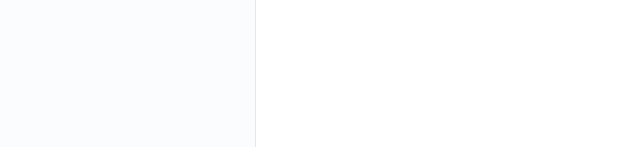
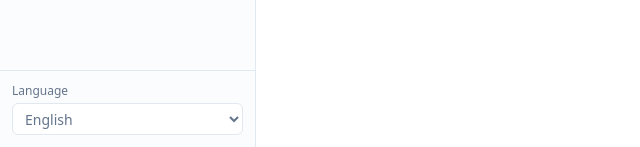
Before and after one commit to guslwl/fini, a React (Vite) app: page /#/ in a window 1280 px wide. Shown: the part 653-800 px from the top of the page, without its empty margins (0-640 px from the left). Built offline with nearby package versions, Linux system fonts and the light colour scheme.

Commit message:
feat: add language switcher with confirmation modal and auto-relaunch

```diff
--- a/src/renderer/src/components/layout/AppShell.jsx
+++ b/src/renderer/src/components/layout/AppShell.jsx
@@ -1,15 +1,18 @@
 import { useState } from 'react'
 import { Outlet } from 'react-router-dom'
+import { useTranslation } from 'react-i18next'
 import { Toaster } from 'sonner'
+import LanguageSwitcher from '@/components/layout/LanguageSwitcher'
 import SidebarNav from '@/components/navigation/SidebarNav'
 
 function AppShell() {
   const [isSidebarCollapsed, setIsSidebarCollapsed] = useState(false)
+  const { t } = useTranslation()
 
   return (
     <div className="flex min-h-screen bg-background text-foreground">
       <aside
-        className={`border-r border-border bg-muted/30 transition-[width] duration-200 ${
+        className={`flex flex-col border-r border-border bg-muted/30 transition-[width] duration-200 ${
           isSidebarCollapsed ? 'w-16' : 'w-64'
         }`}
       >
@@ -22,14 +25,17 @@ function AppShell() {
               type="button"
               onClick={() => setIsSidebarCollapsed((prev) => !prev)}
               className="h-8 w-8 rounded-md border border-border text-sm font-medium text-muted-foreground transition-colors hover:bg-muted hover:text-foreground"
-              aria-label={isSidebarCollapsed ? 'Expand sidebar' : 'Collapse sidebar'}
-              title={isSidebarCollapsed ? 'Expand sidebar' : 'Collapse sidebar'}
+              aria-label={isSidebarCollapsed ? t('sidebar.expand') : t('sidebar.collapse')}
+              title={isSidebarCollapsed ? t('sidebar.expand') : t('sidebar.collapse')}
             >
               {isSidebarCollapsed ? '>' : '<'}
             </button>
           </div>
         </div>
         <SidebarNav collapsed={isSidebarCollapsed} />
+        <div className="mt-auto">
+          <LanguageSwitcher collapsed={isSidebarCollapsed} />
+        </div>
       </aside>
 
       <main className="flex-1 p-6">
--- /dev/null
+++ b/src/renderer/src/components/layout/LanguageSwitcher.jsx
@@ -0,0 +1,75 @@
+import { useState } from 'react'
+import { useTranslation } from 'react-i18next'
+
+import { SUPPORTED_LOCALES } from '@/i18n/index.js'
+
+function LanguageSwitcher({ collapsed }) {
+  const { t, i18n } = useTranslation()
+  const [pendingLocale, setPendingLocale] = useState(null)
+
+  function handleChange(event) {
+    const newLocale = event.target.value
+    if (newLocale !== i18n.language) {
+      setPendingLocale(newLocale)
+    }
+  }
+
+  async function handleConfirm() {
+    await window.api.v1.settings.setLanguage(pendingLocale)
+    // app relaunches automatically
+  }
+
+  function handleCancel() {
+    setPendingLocale(null)
+  }
+
+  if (collapsed) return null
+
+  return (
+    <>
+      <div className="border-t border-border p-3">
+        <label className="flex flex-col gap-1 text-xs text-muted-foreground">
+          <span>{t('language.label')}</span>
+          <select
+            value={i18n.language}
+            onChange={handleChange}
+            className="h-8 rounded-md border border-input bg-background px-2 text-sm"
+          >
+            {Object.entries(SUPPORTED_LOCALES).map(([code, fullName]) => (
+              <option key={code} value={code}>
+                {fullName}
+              </option>
+            ))}
+          </select>
+        </label>
+      </div>
+
+      {pendingLocale ? (
+        <div className="fixed inset-0 z-50 flex items-center justify-center bg-black/40 p-4">
+          <div className="w-full max-w-sm rounded-lg border border-border bg-background p-5 shadow-lg">
+            <h3 className="mb-2 text-base font-semibold">{t('language.confirmTitle')}</h3>
+            <p className="mb-4 text-sm text-muted-foreground">{t('language.confirmMessage')}</p>
+            <div className="flex justify-end gap-2">
+              <button
+                type="button"
+                onClick={handleCancel}
+                className="h-9 rounded-md border border-border px-3 text-sm"
+              >
+                {t('buttons.cancel')}
+              </button>
+              <button
+                type="button"
+                onClick={handleConfirm}
+                className="h-9 rounded-md bg-primary px-3 text-sm text-primary-foreground"
+              >
+                {t('buttons.save')}
+              </button>
+            </div>
+          </div>
+        </div>
+      ) : null}
+    </>
+  )
+}
+
+export default LanguageSwitcher
```
Also changed, not shown: src/main/handlers/settings.js (added, +14 -0 lines), src/main/index.js (+7 -0 lines).
